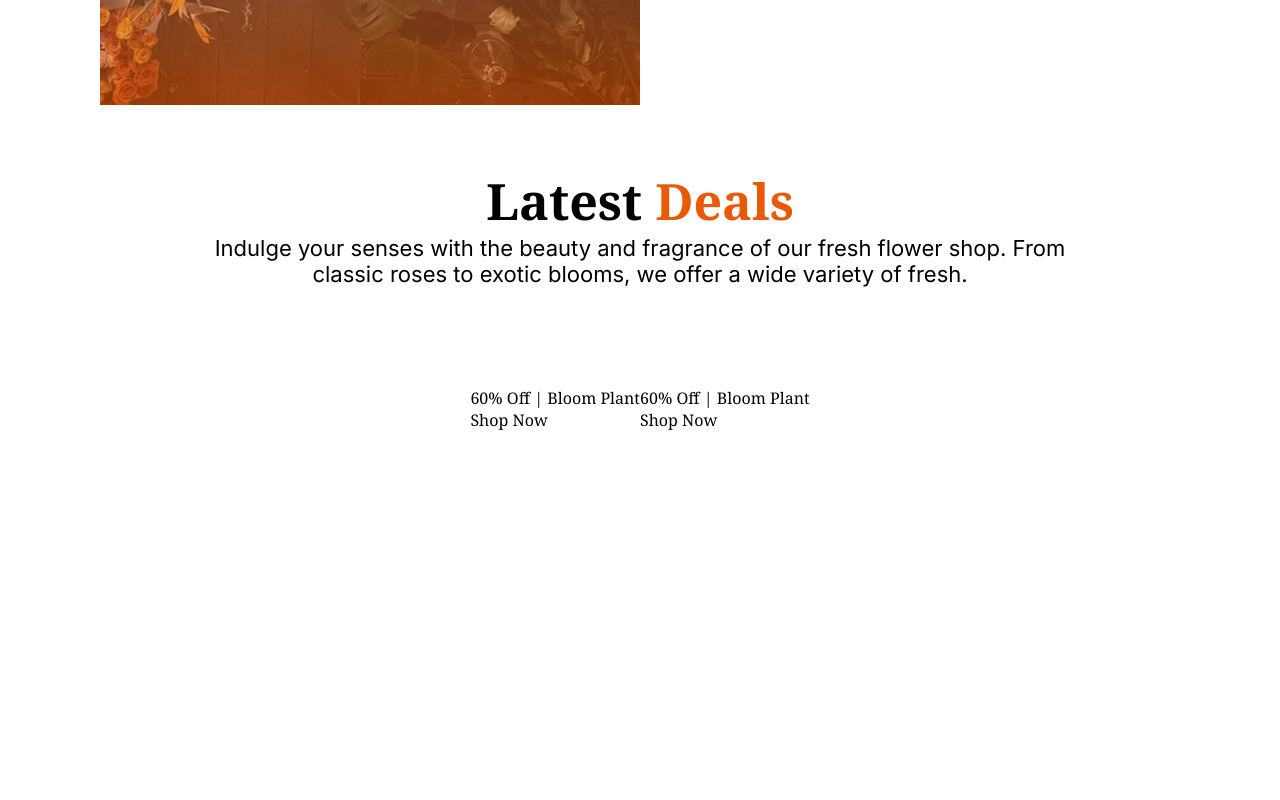
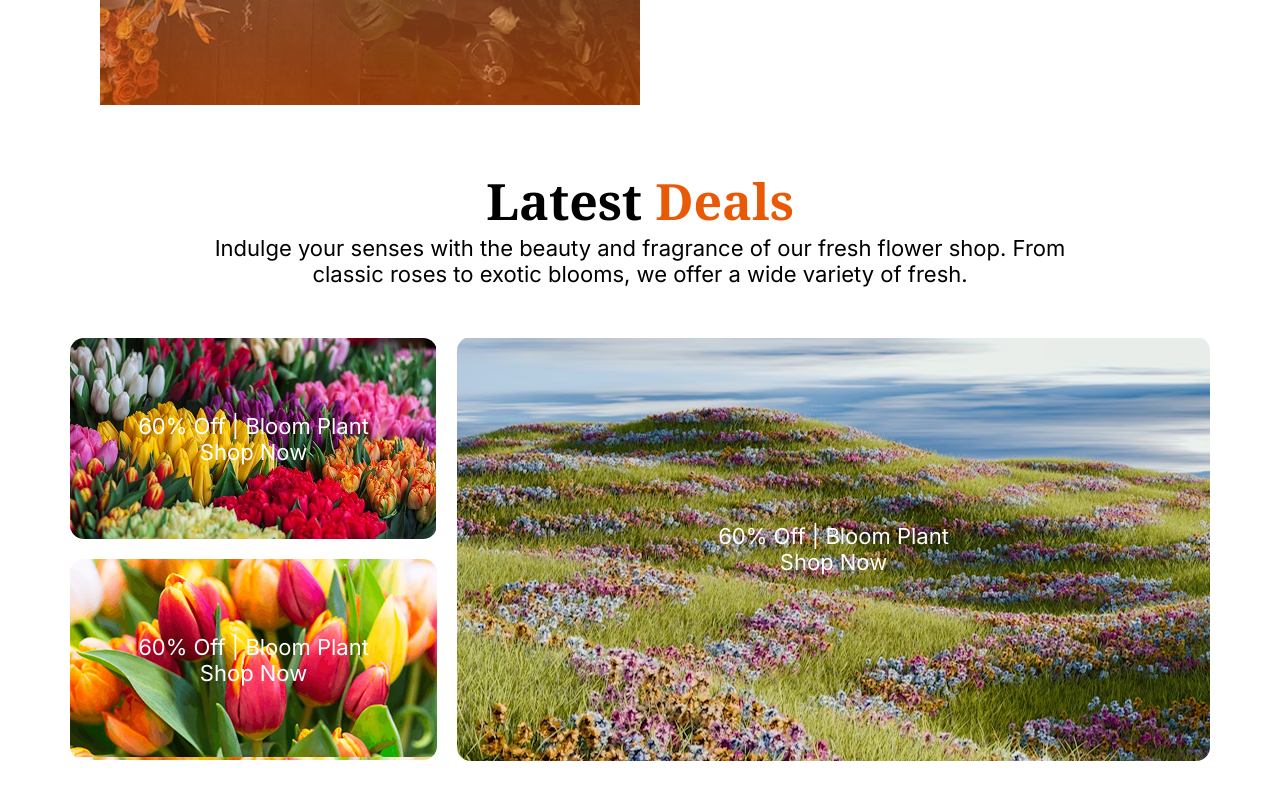
Before and after one commit to rs-nazia/Assignment_2, a plain HTML site: page index.html in a window 1280 px wide. Shown: the part 2209-3009 px from the top of the page. Before the commit the page ends 2640 px from the top, so only its background shows below. Drawn offline with Linux system fonts and the light colour scheme.

Commit message:
latest deal section added

```diff
--- a/index.html
+++ b/index.html
@@ -114,9 +114,12 @@
                 <div class="txt_section">
                     <h2 class="second_hding">Flower & Plants<br> Lover</h2>
                     <ul class="list_item">
-                    <li >Indulge your senses with the beauty and fragrance of our fresh flower shop. From classic roses to exotic blooms, we offer a wide variety of fresh.</li>
-                    <li>Indulge your senses with the beauty and fragrance of our fresh flower shop. From classic roses to exotic blooms, we offer a wide variety of fresh.</li>
-                    <li>Indulge your senses with the beauty and fragrance of our fresh flower shop. From classic roses to exotic blooms, we offer a wide variety of fresh.</li>
+                        <li>Indulge your senses with the beauty and fragrance of our fresh flower shop. From classic
+                            roses to exotic blooms, we offer a wide variety of fresh.</li>
+                        <li>Indulge your senses with the beauty and fragrance of our fresh flower shop. From classic
+                            roses to exotic blooms, we offer a wide variety of fresh.</li>
+                        <li>Indulge your senses with the beauty and fragrance of our fresh flower shop. From classic
+                            roses to exotic blooms, we offer a wide variety of fresh.</li>
                     </ul>
                 </div>
             </div>
@@ -127,21 +130,28 @@
                         </h1>
                         <p>Indulge your senses with the beauty and fragrance of our fresh flower shop. From
                         classic roses to exotic blooms, we offer a wide variety of fresh.</p>
+
+
+                        <div class="box_parent">
+                        <div class="child_parent">
+                            <div class="first_box">
+                                <p class="box_txt">60% Off | Bloom Plant</p>
+                                <p class="box_txt">Shop Now</p>
                             </div>
-            <div class="box_parent">
-                <div class="first_box">
-                    <p>60% Off | Bloom Plant</p>
-                    <p>Shop Now</p>
+                            <div class="second_box">
+                                <p class="box_txt">60% Off | Bloom Plant</p>
+                                <p class="box_txt">Shop Now</p>
                             </div>
-                <div>
-                    <p>60% Off | Bloom Plant</p>
-                    <p>Shop Now</p>
                         </div>
-                <div>
+                        <div class="only_box">
+                                <p class="box_txt">60% Off | Bloom Plant</p>
+                                <p class="box_txt">Shop Now</p>
+                            </div>
+                        </div>
 
                 </div>
             </div>
-        </div>
+
 
 
 
--- a/style.css
+++ b/style.css
@@ -174,11 +174,51 @@
     margin: auto;
     font-size: 22px;
     font-weight: 400px;
+
 }
+
 .box_parent{
     display: flex;
+    row-gap: 20px;
     max-width: 1140px;
     margin: auto;
+    margin-top: 50px;
     justify-content: center;
     align-items: center;
 }
+.child_parent{
+    display: grid;
+    gap: 20px;
+}
+
+
+.first_box{
+    background-image: url(./assets/deal-bloom.png);
+    width: 367px;
+    height: 201px;
+    align-content: center;
+    text-align: center;
+    border-radius: 14px;
+}
+.second_box{
+    background-image: url(./assets/deal-ana.png);
+    width: 367px;
+    height: 201px;
+    align-content: center;
+    text-align: center;
+    border-radius: 14px;
+}
+.only_box{
+    background-image: url(./assets/deal-zabo.png);
+    background-repeat: no-repeat;
+    background-size: cover;
+    margin-left: 20px;
+    width: 753px;
+    height: 424px;
+    align-content: center;
+    text-align: center;
+    border-radius: 14px;
+}
+.box_txt{
+    color: #FFFFFF;
+}
```
Lines whose indentation alone changed are shown as unchanged.
